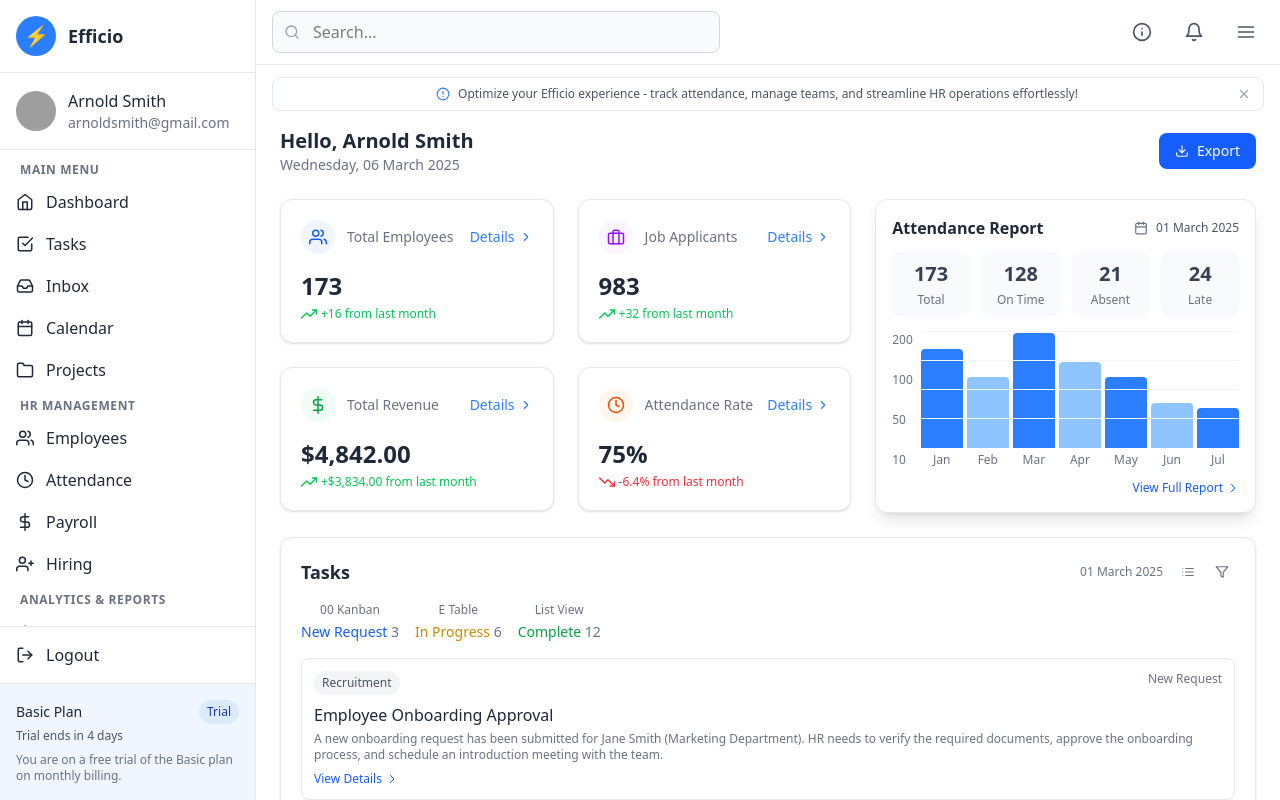
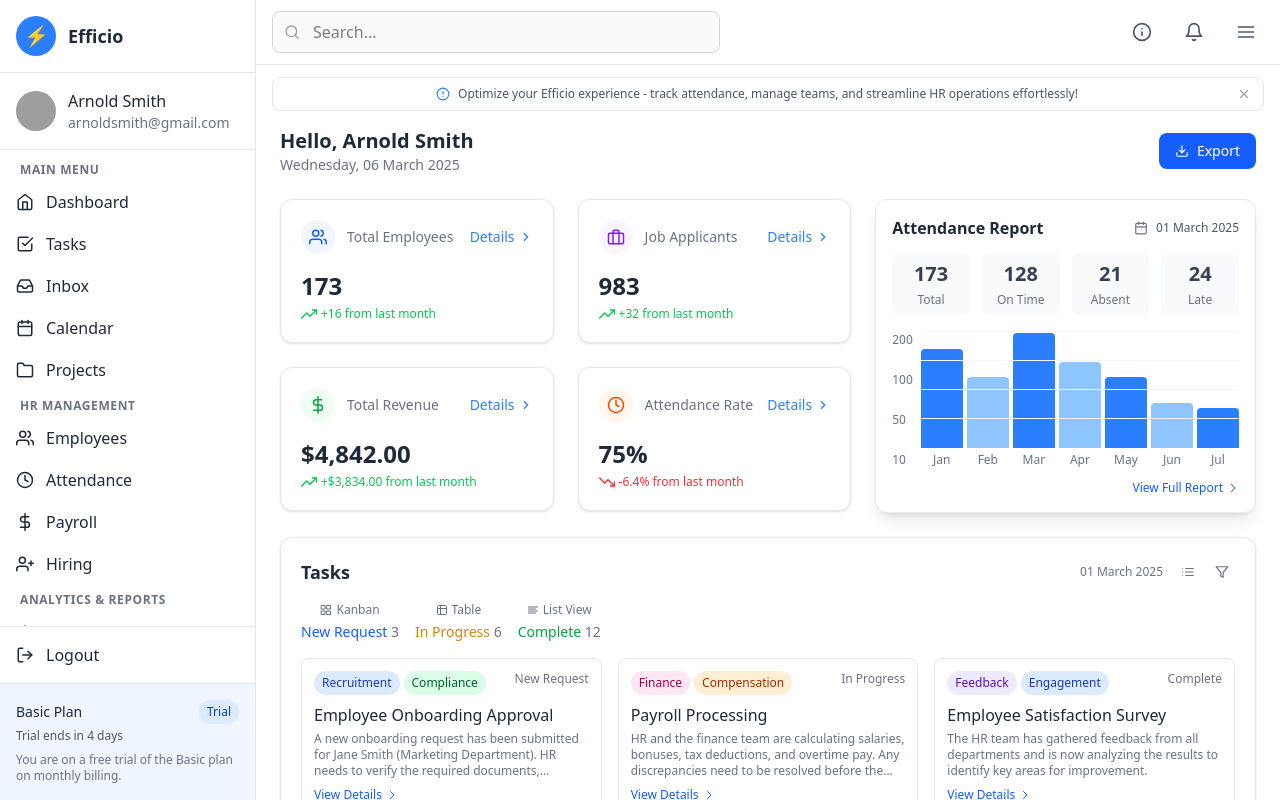
Before and after one commit to Himanshu-coder007/HR-Dashboard-UI, a React (Vite) app: page / in a window 1280 px wide. Built offline with nearby package versions, Linux system fonts and the light colour scheme; grey boxes are pictures that could not be loaded.

Commit message:
ui updated

```diff
--- a/src/components/Task.jsx
+++ b/src/components/Task.jsx
@@ -1,5 +1,5 @@
 import React from 'react';
-import { FiPlus, FiFilter, FiList } from 'react-icons/fi';
+import { FiPlus, FiFilter, FiList, FiGrid, FiTable, FiAlignLeft } from 'react-icons/fi';
 
 const Task = () => {
   const tasks = [
@@ -18,7 +18,7 @@ const Task = () => {
       count: 6
     },
     {
-      category: "Engagement",
+      category: "Feedback",
       title: "Employee Satisfaction Survey",
       description: "The HR team has gathered feedback from all departments and is now analyzing the results to identify key areas for improvement.",
       status: "Complete",
@@ -45,28 +45,51 @@ const Task = () => {
 
       <div className="flex gap-4 mb-4">
         <div className="text-center">
-          <div className="text-xs text-gray-500 mb-1">00 Kanban</div>
+          <div className="text-xs text-gray-500 mb-1 flex items-center justify-center gap-1">
+            <FiGrid className="text-xs" /> Kanban
+          </div>
           <div className="text-sm font-medium text-blue-600">New Request <span className="text-gray-500">3</span></div>
         </div>
         <div className="text-center">
-          <div className="text-xs text-gray-500 mb-1">E Table</div>
+          <div className="text-xs text-gray-500 mb-1 flex items-center justify-center gap-1">
+            <FiTable className="text-xs" /> Table
+          </div>
           <div className="text-sm font-medium text-yellow-600">In Progress <span className="text-gray-500">6</span></div>
         </div>
         <div className="text-center">
-          <div className="text-xs text-gray-500 mb-1">List View</div>
+          <div className="text-xs text-gray-500 mb-1 flex items-center justify-center gap-1">
+            <FiAlignLeft className="text-xs" /> List View
+          </div>
           <div className="text-sm font-medium text-green-600">Complete <span className="text-gray-500">12</span></div>
         </div>
       </div>
 
-      <div className="space-y-4">
+      <div className="grid grid-cols-3 gap-4">
         {tasks.map((task, index) => (
           <div key={index} className="p-3 border border-gray-200 rounded-lg hover:shadow-sm transition-shadow">
             <div className="flex justify-between items-start mb-2">
-              <span className="text-xs font-medium px-2 py-1 bg-gray-100 rounded-full text-gray-600">{task.category}</span>
+              <div className="flex gap-1">
+                <span className={`text-xs font-medium px-2 py-1 rounded-full ${
+                  task.category === "Recruitment" ? "bg-blue-100 text-blue-800" :
+                  task.category === "Finance" ? "bg-pink-100 text-pink-800" :
+                  "bg-violet-100 text-violet-800"
+                }`}>
+                  {task.category}
+                </span>
+                {task.category === "Recruitment" && (
+                  <span className="text-xs font-medium px-2 py-1 bg-green-100 text-green-800 rounded-full">Compliance</span>
+                )}
+                {task.category === "Finance" && (
+                  <span className="text-xs font-medium px-2 py-1 bg-orange-100 text-orange-800 rounded-full">Compensation</span>
+                )}
+                {task.category === "Feedback" && (
+                  <span className="text-xs font-medium px-2 py-1 bg-blue-100 text-blue-800 rounded-full">Engagement</span>
+                )}
+              </div>
               <span className="text-xs text-gray-500">{task.status}</span>
             </div>
             <h3 className="font-medium text-gray-800 mb-1">{task.title}</h3>
-            <p className="text-xs text-gray-500 mb-2">{task.description}</p>
+            <p className="text-xs text-gray-500 mb-2 line-clamp-3">{task.description}</p>
             <button className="text-xs text-blue-600 hover:text-blue-800 flex items-center">
               View Details
               <svg xmlns="http://www.w3.org/2000/svg" className="h-3 w-3 ml-1" fill="none" viewBox="0 0 24 24" stroke="currentColor">
```
